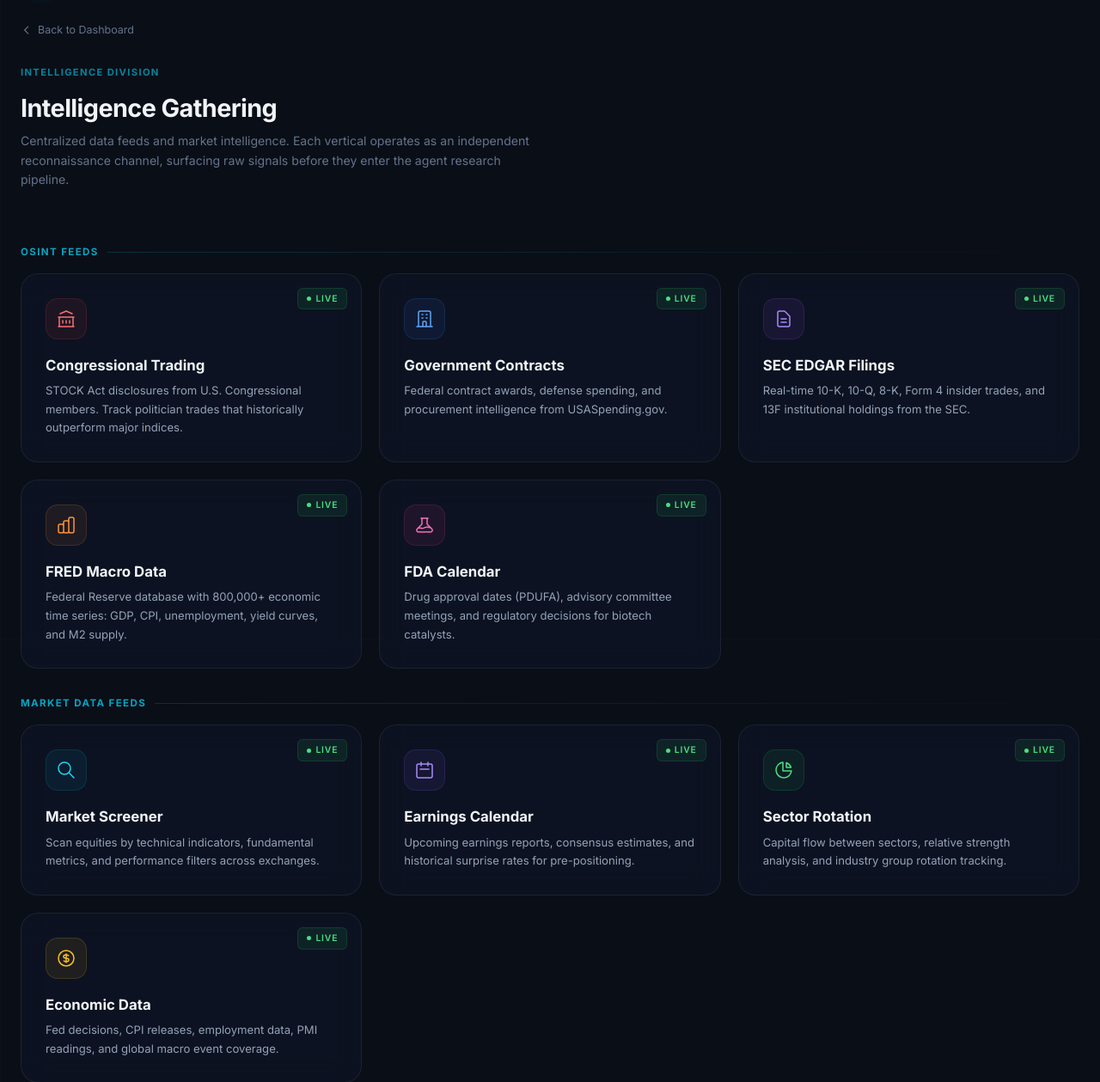
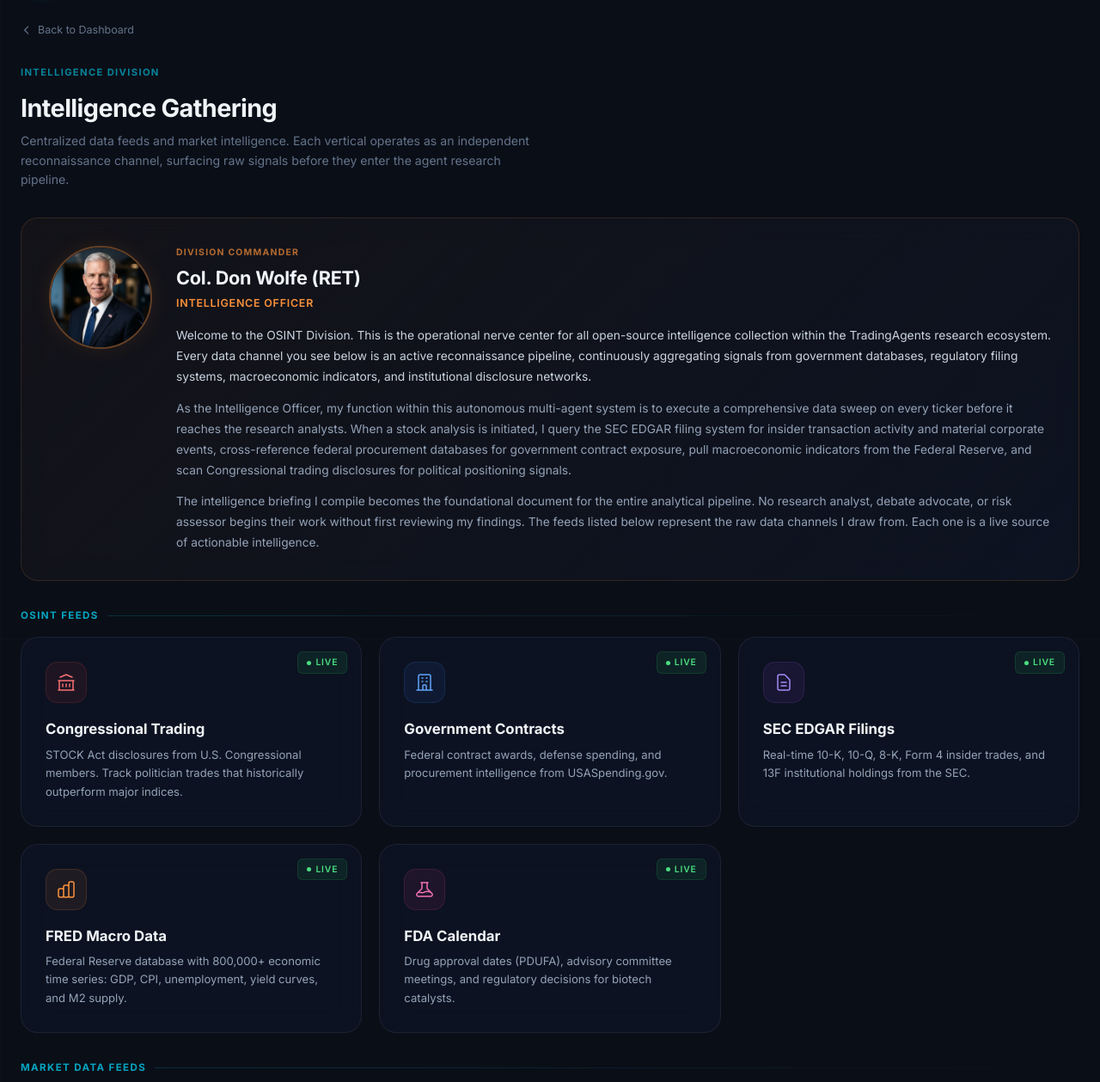
Before and after one commit to bgalvan1277/tradingagents-dashboard, a FastAPI app: template app/templates/intelligence/hub.html in a window 1280 px wide. Shown: the part 57-1316 px from the top of the page at 86% size. Run offline with FastAPI, Linux system fonts and the light colour scheme; the template is opened without the code that fills it, so the values that code supplies are empty; some libraries are stand-ins or nearby versions.

Commit message:
Add Col. Wolfe welcome profile to Intelligence hub page

```diff
--- a/app/templates/intelligence/hub.html
+++ b/app/templates/intelligence/hub.html
@@ -34,6 +34,24 @@
     <h1>Intelligence Gathering</h1>
     <p>Centralized data feeds and market intelligence. Each vertical operates as an independent reconnaissance channel, surfacing raw signals before they enter the agent research pipeline.</p>
 </div>
+
+<!-- Colonel Wolfe Profile -->
+<div style="background:linear-gradient(135deg,rgba(251,146,60,.04),rgba(15,23,42,.55));backdrop-filter:blur(16px);border:1px solid rgba(251,146,60,.15);border-radius:20px;padding:32px;margin-bottom:2rem;display:flex;align-items:flex-start;gap:28px">
+    <img src="/static/avatars/don_wolfe.png" alt="Col. Don Wolfe" style="width:120px;height:120px;border-radius:50%;object-fit:cover;border:2.5px solid rgba(251,146,60,.35);box-shadow:0 0 24px rgba(251,146,60,.1);flex-shrink:0" />
+    <div>
+        <p style="font-size:.65rem;font-weight:700;color:rgba(251,146,60,.7);text-transform:uppercase;letter-spacing:.12em;margin:0 0 6px">Division Commander</p>
+        <h2 style="font-size:1.35rem;font-weight:800;color:#f1f5f9;margin:0 0 4px;letter-spacing:-.01em">Col. Don Wolfe (RET)</h2>
+        <p style="font-size:.78rem;color:#fb923c;font-weight:600;text-transform:uppercase;letter-spacing:.06em;margin:0 0 16px">Intelligence Officer</p>
+        <p style="font-size:.86rem;color:#cbd5e1;line-height:1.75;margin:0 0 12px">Welcome to the OSINT Division. This is the operational nerve center for all open-source intelligence collection within the TradingAgents research ecosystem. Every data channel you see below is an active reconnaissance pipeline, continuously aggregating signals from government databases, regulatory filing systems, macroeconomic indicators, and institutional disclosure networks.</p>
+        <p style="font-size:.86rem;color:#94a3b8;line-height:1.75;margin:0 0 12px">As the Intelligence Officer, my function within this autonomous multi-agent system is to execute a comprehensive data sweep on every ticker before it reaches the research analysts. When a stock analysis is initiated, I query the SEC EDGAR filing system for insider transaction activity and material corporate events, cross-reference federal procurement databases for government contract exposure, pull macroeconomic indicators from the Federal Reserve, and scan Congressional trading disclosures for political positioning signals.</p>
+        <p style="font-size:.86rem;color:#94a3b8;line-height:1.75;margin:0">The intelligence briefing I compile becomes the foundational document for the entire analytical pipeline. No research analyst, debate advocate, or risk assessor begins their work without first reviewing my findings. The feeds listed below represent the raw data channels I draw from. Each one is a live source of actionable intelligence.</p>
+    </div>
+</div>
+<style>
+@media(max-width:768px){
+    div[style*="Colonel Wolfe"]{flex-direction:column!important;text-align:center!important}
+}
+</style>
 
 <!-- OSINT Feeds -->
 <div class="section-label">OSINT Feeds</div>
```
